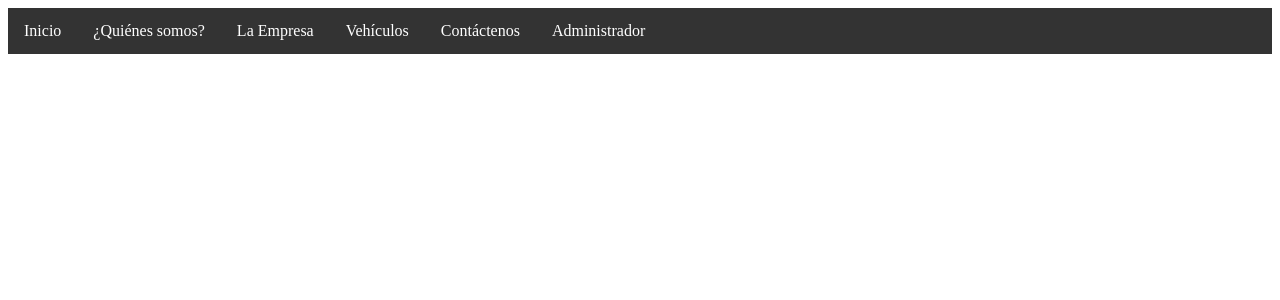
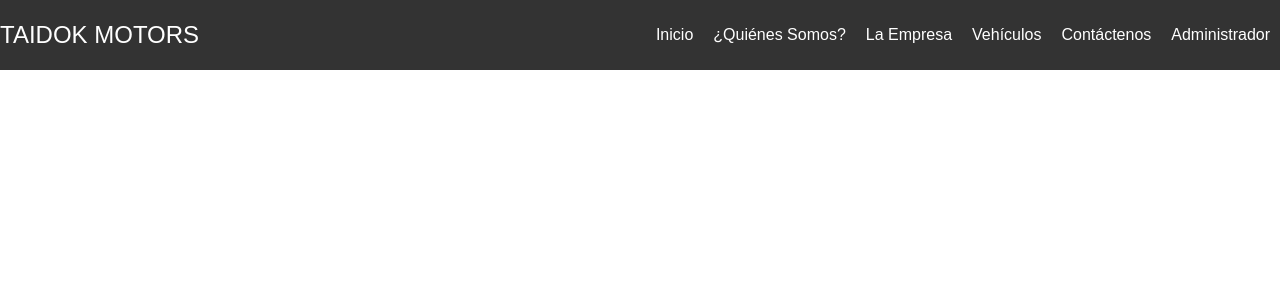
Before and after one commit to davld7/s4-webkia, a FastAPI app: page / in a window 1280 px wide. Shown: the top 300 px of the page. Run offline with FastAPI, Linux system fonts and the light colour scheme.

Commit message:
added styles

```diff
--- a/main.py
+++ b/main.py
@@ -9,3 +9,10 @@ async def index():
     path = "templates/index.html"
     media_type = "text/html"
     return FileResponse(path=path, media_type=media_type)
+
+
+@app.get("/styles.css", response_class=FileResponse, status_code=status.HTTP_200_OK)
+async def index():
+    path = "static/css/styles.css"
+    media_type = "text/css"
+    return FileResponse(path=path, media_type=media_type)
--- /dev/null
+++ b/static/css/styles.css
@@ -0,0 +1,40 @@
+body {
+    font-family: Arial, sans-serif;
+    margin: 0;
+    padding: 0;
+}
+
+header {
+    background-color: #333;
+    color: #fff;
+    padding: 10px 0;
+}
+
+nav {
+    display: flex;
+    justify-content: space-between;
+    align-items: center;
+}
+
+.logo {
+    font-size: 24px;
+}
+
+.navbar {
+    list-style: none;
+    padding: 0;
+    display: flex;
+}
+
+.navbar li {
+    margin: 0 10px;
+}
+
+.navbar a {
+    text-decoration: none;
+    color: #fff;
+}
+
+.navbar a:hover {
+    text-decoration: underline;
+}
--- a/templates/index.html
+++ b/templates/index.html
@@ -1,43 +1,27 @@
 <!DOCTYPE html>
-<html>
+<html lang="en">
+
 <head>
-    <style>
-        /* Estilos CSS para el navbar */
-        ul.navbar {
-            list-style-type: none;
-            margin: 0;
-            padding: 0;
-            overflow: hidden;
-            background-color: #333; /* Cambia esto al color de fondo deseado */
-        }
+    <title>Inicio · KIA</title>
+    <link rel="stylesheet" href="/styles.css">
+</head>
 
-        ul.navbar li {
-            float: left;
-        }
-
-        ul.navbar li a {
-            display: block;
-            color: white;
-            text-align: center;
-            padding: 14px 16px;
-            text-decoration: none;
-        }
-
-        ul.navbar li a:hover {
-            background-color: #555; /* Cambia esto al color de fondo deseado al pasar el cursor sobre un enlace */
-        }
-    </style>
-</head>
 <body>
 
+    <header>
+        <nav>
+            <div class="logo">TAIDOK MOTORS</div>
             <ul class="navbar">
                 <li><a href="#">Inicio</a></li>
-    <li><a href="#">¿Quiénes somos?</a></li>
+                <li><a href="#">¿Quiénes Somos?</a></li>
                 <li><a href="#">La Empresa</a></li>
                 <li><a href="#">Vehículos</a></li>
                 <li><a href="#">Contáctenos</a></li>
                 <li><a href="#">Administrador</a></li>
             </ul>
+        </nav>
+    </header>
 
 </body>
+
 </html>
```
Lines whose indentation alone changed are shown as unchanged.
